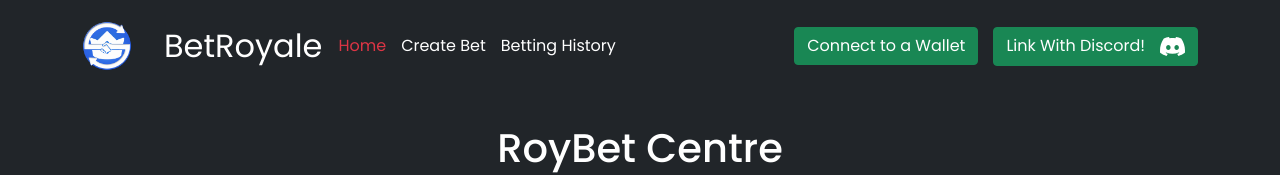
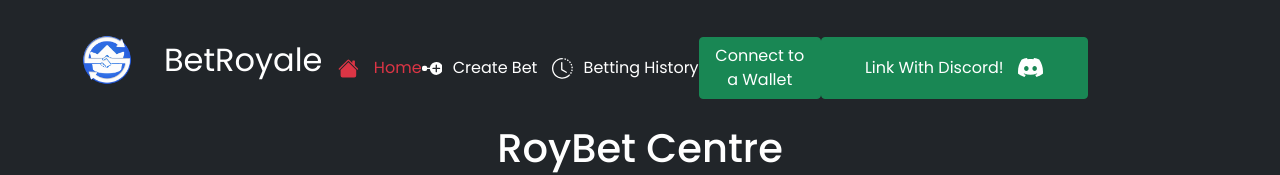
Before and after one commit to fsyntax/bet-royale, a React (Create React App) app: page / in a window 1280 px wide. Shown: the top 175 px of the page. Built offline with nearby package versions, Linux system fonts and the light colour scheme; no server answers.

Commit message:
Implemented Menu Icons, further styling of the Hamburger Menu and worked out it's functionality

```diff
--- a/src/components/Header.js
+++ b/src/components/Header.js
@@ -1,7 +1,7 @@
 import { useState } from "react";
 import { Link, useLocation } from "react-router-dom";
 import { Modal, Navbar, Nav, Container } from "react-bootstrap";
-
+import { HouseFill, NodePlusFill, ClockHistory } from "react-bootstrap-icons";
 import logo from "../images/logo.png";
 import discord from "../images/discord.svg";
 
@@ -10,6 +10,8 @@ const Header = (props) => {
 
   const [modal, setModal] = useState(false);
   const [description, setDescription] = useState("");
+
+  const [expanded, setExpanded] = useState(false);
 
   function connectToWallet() {
     if (window.ethereum) {
@@ -60,6 +62,10 @@ const Header = (props) => {
     setModal(false);
   }
 
+  function animHamMenu() {
+    document.querySelector('#hamburger').classList.toggle('open');;
+  }
+
   return (
     <div className="header-wrapper w-100">
       <Modal show={modal}>
@@ -96,6 +102,7 @@ const Header = (props) => {
         variant="dark"
         fixed="top"
         style={{ marginBottom: "15px" }}
+        expanded={expanded}
       >
         <Container>
           <Navbar.Brand href="#home" className="header-logo--wrapper">
@@ -107,48 +114,59 @@ const Header = (props) => {
             />
             <span className="header-logo--text">BetRoyale</span>
           </Navbar.Brand>
-          <Navbar.Toggle aria-controls="main-navbar-nav" />
-          <Navbar.Collapse id="main-navbar-nav">
-            <Nav className="me-auto d-flex">
+          <Navbar.Toggle
+            onClick={() => { setExpanded(expanded ? false : "expanded"); animHamMenu() }} >
+            <svg id="hamburger" viewBox="0 0 100 100">
+              <path class="line line1" d="M 20,29.000046 H 80.000231 C 80.000231,29.000046 94.498839,28.817352 94.532987,66.711331 94.543142,77.980673 90.966081,81.670246 85.259173,81.668997 79.552261,81.667751 75.000211,74.999942 75.000211,74.999942 L 25.000021,25.000058" />
+              <path class="line line2" d="M 20,50 H 80" />
+              <path class="line line3" d="M 20,70.999954 H 80.000231 C 80.000231,70.999954 94.498839,71.182648 94.532987,33.288669 94.543142,22.019327 90.966081,18.329754 85.259173,18.331003 79.552261,18.332249 75.000211,25.000058 75.000211,25.000058 L 25.000021,74.999942" />
+            </svg>
+
+          </Navbar.Toggle>
+          <Navbar.Collapse id="main-navbar-nav" className="main-nav">
+            <Nav className="main-nav__block">
               <Link
+                onClick={() => setExpanded(false)}
                 className={
                   location.pathname === "/"
-                    ? "pr-3 text-danger text-decoration-none"
-                    : "pr-3 text-white text-decoration-none"
+                    ? "pr-3 text-danger text-decoration-none main-nav__item"
+                    : "pr-3 text-white text-decoration-none main-nav__item"
                 }
-                style={{ marginRight: "15px" }}
                 to="/"
               >
-                Home
+                <HouseFill className="main-nav__icon" /> Home
               </Link>
               <Link
+                onClick={() => setExpanded(false)}
+
                 className={
                   location.pathname === "/createBet"
-                    ? "pr-3 text-danger text-decoration-none"
-                    : "pr-3 text-white text-decoration-none"
+                    ? "pr-3 text-danger text-decoration-none main-nav__item"
+                    : "pr-3 text-white text-decoration-none main-nav__item"
                 }
                 style={{ marginRight: "15px" }}
                 to="/createBet"
               >
-                Create Bet
+                <NodePlusFill className="main-nav__icon" />Create Bet
               </Link>
               <Link
+                onClick={() => setExpanded(false)}
+
                 className={
                   location.pathname === "/bettingHistory"
-                    ? "text-danger text-decoration-none"
-                    : "text-white text-decoration-none"
+                    ? "text-danger text-decoration-none main-nav__item"
+                    : "text-white text-decoration-none main-nav__item"
                 }
                 to="/bettingHistory"
               >
-                Betting History
+                <ClockHistory className="main-nav__icon" />Betting History
               </Link>
             </Nav>
-            <Nav>
-              <Nav.Item className="d-flex">
+            <Nav className="main-nav--connect">
               {localStorage.getItem("address") && (
                 <div
-                    className="ml-3 d-flex flex-column"
-                    style={{ marginRight: "15px" }}
+                  className="ml-3 d-flex flex-column main-nav__item"
+
                 >
                   <button className="btn btn-secondary">
                     Address: {localStorage.getItem("shortenedAddress")}
@@ -156,7 +174,7 @@ const Header = (props) => {
                 </div>
               )}
               {!localStorage.getItem("address") && (
-                  <div style={{ marginRight: "15px" }}>
+                <div className="main-nav__item">
                   <button
                     onClick={connectToWallet}
                     className="btn btn-success ml-3"
@@ -166,16 +184,16 @@ const Header = (props) => {
                 </div>
               )}
               {localStorage.getItem("username") && (
-                  <div>
+                <div className="main-nav__item">
                   <button className="btn btn-primary">
                     {localStorage.getItem("username")}
                   </button>
                 </div>
               )}
-              </Nav.Item>
+
               {!localStorage.getItem("username") && (
                 <a
-                  className="text-decoration-none btn btn-success d-flex justify-items-center align-items-center"
+                  className="text-decoration-none btn btn-success d-flex justify-items-center align-items-center main-nav__item"
                   target="_blank"
                   rel="noreferrer"
                   id="login"
--- a/src/styles/header.scss
+++ b/src/styles/header.scss
@@ -9,3 +9,85 @@
     margin-left: 1em;
   }
 }
+
+.main-nav {
+  margin-top: 1em;
+
+  &__block {
+    padding: .5em 0;
+  }
+
+  &__item {
+    margin: .3em 0;
+  }
+
+  &__icon {
+    font-size: 1.3em;
+    margin-right: .5em;
+  }
+
+  .main-nav--connect {
+
+    button,
+    a {
+      width: 100%;
+      display: flex;
+      justify-content: center;
+    }
+  }
+}
+
+$stroke-color: lightseagreen;
+
+#hamburger {
+  height: 35px;
+  width: 35px;
+  background-color: transparent;
+  border: none;
+  cursor: pointer;
+  display: flex;
+  padding: 0;
+
+  .line {
+    fill: none;
+    stroke: $stroke-color;
+    stroke-width: 6;
+    transition: stroke-dasharray 600ms cubic-bezier(0.4, 0, 0.2, 1),
+      stroke-dashoffset 600ms cubic-bezier(0.4, 0, 0.2, 1);
+
+    &1 {
+      stroke-dasharray: 60 207;
+      stroke-width: 6;
+    }
+
+    &2 {
+      stroke-dasharray: 60 60;
+      stroke-width: 6;
+    }
+
+    &3 {
+      stroke-dasharray: 60 207;
+      stroke-width: 6;
+    }
+  }
+
+  &.open .line {
+    &1 {
+      stroke-dasharray: 90 207;
+      stroke-dashoffset: -134;
+      stroke-width: 6;
+    }
+
+    &2 {
+      stroke-dasharray: 1 60;
+      stroke-dashoffset: -30;
+      stroke-width: 6;
+    }
+
+    &3 {
+      stroke-dasharray: 90 207;
+      stroke-dashoffset: -134;
+      stroke-width: 6;
+    }
+  }
+}
```
Also changed, not shown: 1 other file (tests, documents, lock files or other folders). Lines whose indentation alone changed are shown as unchanged.
